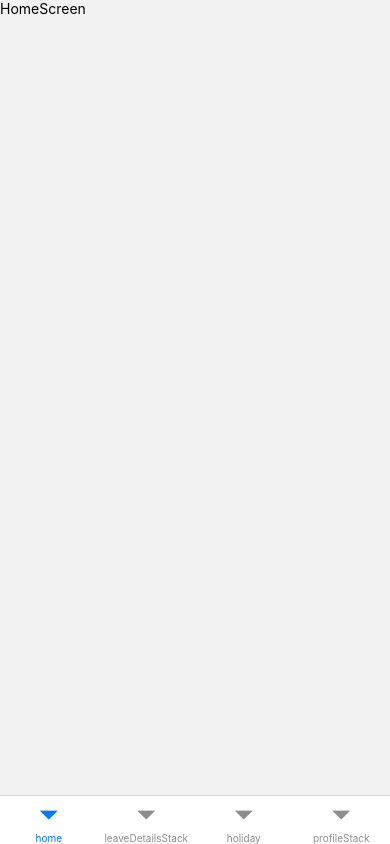
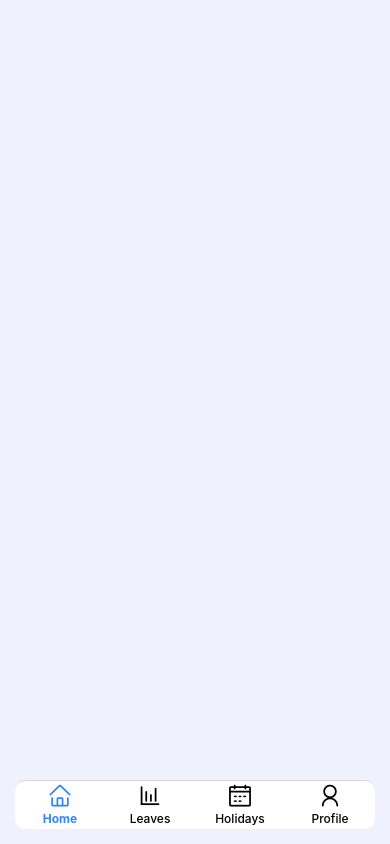
Before and after one commit to srikanth41684/AttendenceApp, a React Native app: screen /bottomTab in a window 390 px wide. Built offline with nearby package versions, Linux system fonts and the light colour scheme.

Commit message:
bottom tab styling

```diff
--- a/package.json
+++ b/package.json
@@ -16,7 +16,8 @@
     "react": "18.2.0",
     "react-native": "0.72.7",
     "react-native-safe-area-context": "^4.8.0",
-    "react-native-screens": "^3.29.0"
+    "react-native-screens": "^3.29.0",
+    "react-native-vector-icons": "^10.0.3"
   },
   "devDependencies": {
     "@babel/core": "^7.20.0",
--- a/src/main/screens/dashBoard/HomeScreen.js
+++ b/src/main/screens/dashBoard/HomeScreen.js
@@ -1,11 +1,18 @@
-import {View, Text} from 'react-native';
+import {View, Text, SafeAreaView} from 'react-native';
 import React from 'react';
 
 const HomeScreen = () => {
   return (
-    <View>
-      <Text>HomeScreen</Text>
-    </View>
+    <SafeAreaView
+      style={{
+        flex: 1,
+      }}>
+      <View
+        style={{
+          flex: 1,
+          backgroundColor: '#EFF1FE',
+        }}></View>
+    </SafeAreaView>
   );
 };
 
--- a/src/main/screens/holidays/HolidaysScreen.js
+++ b/src/main/screens/holidays/HolidaysScreen.js
@@ -1,11 +1,18 @@
-import {View, Text} from 'react-native';
+import {View, Text, SafeAreaView} from 'react-native';
 import React from 'react';
 
 const HolidaysScreen = () => {
   return (
-    <View>
-      <Text>HolidaysScreen</Text>
-    </View>
+    <SafeAreaView
+      style={{
+        flex: 1,
+      }}>
+      <View
+        style={{
+          flex: 1,
+          backgroundColor: '#EFF1FE',
+        }}></View>
+    </SafeAreaView>
   );
 };
 
--- a/src/main/screens/leaveDetails/ShowLeavesScreen.js
+++ b/src/main/screens/leaveDetails/ShowLeavesScreen.js
@@ -1,11 +1,18 @@
-import {View, Text} from 'react-native';
+import {View, Text, SafeAreaView} from 'react-native';
 import React from 'react';
 
 const ShowLeavesScreen = () => {
   return (
-    <View>
-      <Text>ShowLeavesScreen</Text>
-    </View>
+    <SafeAreaView
+      style={{
+        flex: 1,
+      }}>
+      <View
+        style={{
+          flex: 1,
+          backgroundColor: '#EFF1FE',
+        }}></View>
+    </SafeAreaView>
   );
 };
 
--- a/src/main/screens/profile/ProfileScreen.js
+++ b/src/main/screens/profile/ProfileScreen.js
@@ -1,11 +1,18 @@
-import {View, Text} from 'react-native';
+import {View, Text, SafeAreaView} from 'react-native';
 import React from 'react';
 
 const ProfileScreen = () => {
   return (
-    <View>
-      <Text>ProfileScreen</Text>
-    </View>
+    <SafeAreaView
+      style={{
+        flex: 1,
+      }}>
+      <View
+        style={{
+          flex: 1,
+          backgroundColor: '#EFF1FE',
+        }}></View>
+    </SafeAreaView>
   );
 };
 
--- a/src/navigations/bottom-tab-nav.js
+++ b/src/navigations/bottom-tab-nav.js
@@ -1,35 +1,160 @@
-import {View, Text} from 'react-native';
 import React from 'react';
 import {createBottomTabNavigator} from '@react-navigation/bottom-tabs';
 import HomeScreen from '../main/screens/dashBoard/HomeScreen';
 import LeaveDetailsNav from './leave-details-nav';
 import HolidaysScreen from '../main/screens/holidays/HolidaysScreen';
 import ProfileStackNav from './profile-stack-nav';
+import Icon from 'react-native-vector-icons/AntDesign';
+import {Text, View} from 'react-native';
 
 const BottomTab = createBottomTabNavigator();
 
 const BottomTabnav = () => {
   return (
-    <BottomTab.Navigator>
+    <BottomTab.Navigator
+      screenOptions={{
+        tabBarActiveTintColor: 'blue',
+        tabBarShowLabel: false,
+        tabBarStyle: {
+          backgroundColor: '#fff',
+          position: 'absolute',
+          left: 15,
+          right: 15,
+          bottom: 15,
+          borderRadius: 10,
+          // shadowColor: 'red',
+          // shadowOffset: {
+          //   width: 0,
+          //   height: 10,
+          // },
+          // shadowOpacity: 0.25,
+          // shadowRadius: 3.5,
+          // elevation: 5,
+        },
+      }}>
       <BottomTab.Screen
         name="home"
         component={HomeScreen}
-        options={{headerShown: false}}
+        options={{
+          headerShown: false,
+          tabBarIcon: ({focused}) => (
+            <View
+              style={{
+                alignItems: 'center',
+                justifyContent: 'center',
+              }}>
+              <Icon
+                name="home"
+                size={25}
+                color={focused ? '#3085FE' : '#000'}
+              />
+              <View>
+                <Text
+                  style={{
+                    fontSize: 12,
+                    lineHeight: 19,
+                    color: focused ? '#3085FE' : '#000',
+                    fontWeight: focused ? 'bold' : '500',
+                  }}>
+                  Home
+                </Text>
+              </View>
+            </View>
+          ),
+        }}
       />
       <BottomTab.Screen
         name="leaveDetailsStack"
         component={LeaveDetailsNav}
-        options={{headerShown: false}}
+        options={{
+          headerShown: false,
+          tabBarIcon: ({focused}) => (
+            <View
+              style={{
+                alignItems: 'center',
+                justifyContent: 'center',
+              }}>
+              <Icon
+                name="barschart"
+                size={25}
+                color={focused ? '#3085FE' : '#000'}
+              />
+              <View>
+                <Text
+                  style={{
+                    fontSize: 12,
+                    lineHeight: 19,
+                    color: focused ? '#3085FE' : '#000',
+                    fontWeight: focused ? 'bold' : '500',
+                  }}>
+                  Leaves
+                </Text>
+              </View>
+            </View>
+          ),
+        }}
       />
       <BottomTab.Screen
         name="holiday"
         component={HolidaysScreen}
-        options={{headerShown: false}}
+        options={{
+          headerShown: false,
+          tabBarIcon: ({focused}) => (
+            <View
+              style={{
+                alignItems: 'center',
+                justifyContent: 'center',
+              }}>
+              <Icon
+                name="calendar"
+                size={25}
+                color={focused ? '#3085FE' : '#000'}
+              />
+              <View>
+                <Text
+                  style={{
+                    fontSize: 12,
+                    lineHeight: 19,
+                    color: focused ? '#3085FE' : '#000',
+                    fontWeight: focused ? 'bold' : '500',
+                  }}>
+                  Holidays
+                </Text>
+              </View>
+            </View>
+          ),
+        }}
       />
       <BottomTab.Screen
         name="profileStack"
         component={ProfileStackNav}
-        options={{headerShown: false}}
+        options={{
+          headerShown: false,
+          tabBarIcon: ({focused}) => (
+            <View
+              style={{
+                alignItems: 'center',
+                justifyContent: 'center',
+              }}>
+              <Icon
+                name="user"
+                size={25}
+                color={focused ? '#3085FE' : '#000'}
+              />
+              <View>
+                <Text
+                  style={{
+                    fontSize: 12,
+                    lineHeight: 19,
+                    color: focused ? '#3085FE' : '#000',
+                    fontWeight: focused ? 'bold' : '500',
+                  }}>
+                  Profile
+                </Text>
+              </View>
+            </View>
+          ),
+        }}
       />
     </BottomTab.Navigator>
   );
```
Also changed, not shown: 2 other files (tests, documents, lock files or other folders).
